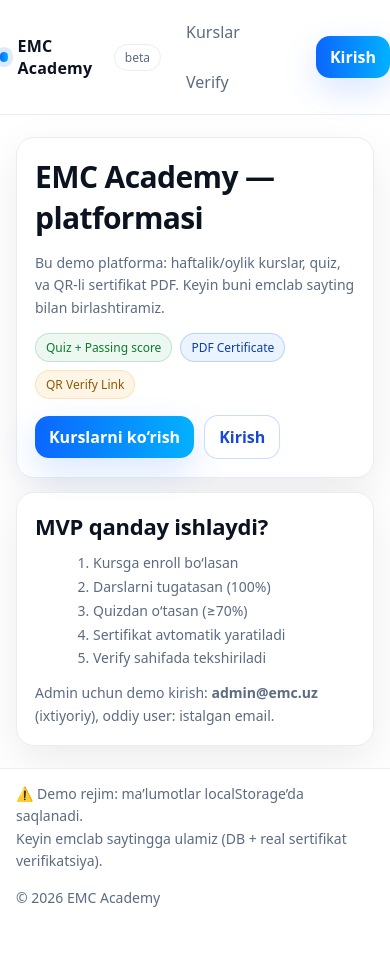
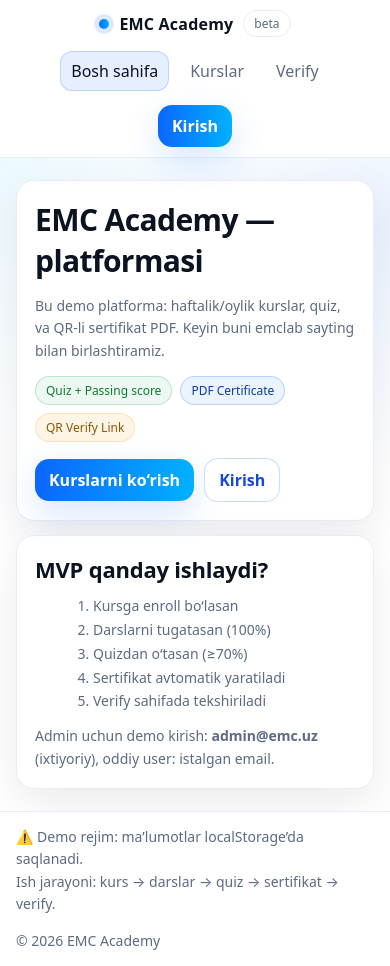
Before and after one commit to Odamov490/emc-academy, a React (Vite) app: page / in a window 390 px wide. Before the commit the page ends 923 px from the top, so only its background shows below. Built offline with nearby package versions, Linux system fonts and the light colour scheme.

Commit message:
Fix UX issues and polish interface across key pages

```diff
--- a/src/components/Shell.jsx
+++ b/src/components/Shell.jsx
@@ -26,6 +26,7 @@ function Topbar() {
         </div>
 
         <nav className="nav">
+          <NavLink to="/">Bosh sahifa</NavLink>
           <NavLink to="/academy">Kurslar</NavLink>
           <NavLink to="/verify/EMC-2026-000001">Verify</NavLink>
           {user?.isAdmin ? <NavLink to="/admin">Admin</NavLink> : null}
@@ -52,7 +53,7 @@ function Footer() {
       <div className="container footerInner">
         <div>
           <div className="muted">⚠️ Demo rejim: ma’lumotlar localStorage’da saqlanadi.</div>
-          <div className="muted">Keyin emclab saytingga ulamiz (DB + real sertifikat verifikatsiya).</div>
+          <div className="muted">Ish jarayoni: kurs → darslar → quiz → sertifikat → verify.</div>
         </div>
         <div className="muted">© {new Date().getFullYear()} EMC Academy</div>
       </div>
--- a/src/lib/auth.jsx
+++ b/src/lib/auth.jsx
@@ -14,10 +14,12 @@ export function AuthProvider({ children }) {
       appState,
       setAppState,
       login: ({ name, email, isAdmin = false }) => {
+        const cleanEmail = email.toLowerCase().trim();
+        const cleanName = name.trim() || cleanEmail.split('@')[0] || 'Foydalanuvchi';
         const u = {
-          id: email.toLowerCase().trim(),
-          name: name.trim(),
-          email: email.toLowerCase().trim(),
+          id: cleanEmail,
+          name: cleanName,
+          email: cleanEmail,
           isAdmin
         };
         setAppState((s) => setUserState(s, u));
--- a/src/pages/Learn.jsx
+++ b/src/pages/Learn.jsx
@@ -18,7 +18,7 @@ export default function Learn() {
 
   if (!course) return <div className="muted">Kurs topilmadi.</div>;
 
-  const done = (lessonId) => isLessonDone(appState, courseId, lessonId);
+  const done = (lessonId) => (lessonId ? isLessonDone(appState, courseId, lessonId) : false);
 
   const markDone = () => {
     if (!activeLesson) return;
--- a/src/pages/Login.jsx
+++ b/src/pages/Login.jsx
@@ -8,11 +8,19 @@ export default function Login() {
   const nav = useNavigate();
   const [name, setName] = useState('');
   const [email, setEmail] = useState('');
+  const [error, setError] = useState('');
 
   const onSubmit = (e) => {
     e.preventDefault();
-    const isAdmin = email.trim().toLowerCase() === 'admin@emc.uz';
-    login({ name: name || 'Foydalanuvchi', email: email || 'user@emc.uz', isAdmin });
+    const cleanEmail = email.trim().toLowerCase();
+    if (!cleanEmail || !cleanEmail.includes('@')) {
+      setError('Iltimos, to‘g‘ri email kiriting.');
+      return;
+    }
+
+    const isAdmin = cleanEmail === 'admin@emc.uz';
+    login({ name, email: cleanEmail, isAdmin });
+    setError('');
     nav('/academy');
   };
 
@@ -28,9 +36,11 @@ export default function Login() {
           <label className="label mt10">Email</label>
           <input className="input" value={email} onChange={(e) => setEmail(e.target.value)} placeholder="gulomjon@..." />
 
+          {error ? <div className="errorText mt8">{error}</div> : null}
+
           <div className="row gap10 mt16">
             <button className="btn" type="submit">Kirish</button>
-            <button className="btn btnGhost" type="button" onClick={() => { setName(''); setEmail(''); }}>Tozalash</button>
+            <button className="btn btnGhost" type="button" onClick={() => { setName(''); setEmail(''); setError(''); }}>Tozalash</button>
           </div>
 
           <div className="muted mt12">
--- a/src/pages/Quiz.jsx
+++ b/src/pages/Quiz.jsx
@@ -29,7 +29,7 @@ export default function Quiz() {
   const completion = getCourseCompletion(appState, courseId, lessons);
   const locked = completion.percent !== 100;
 
-  const qset = useMemo(() => shuffle(questions), [courseId]);
+  const qset = useMemo(() => shuffle(questions), [questions]);
   const [answers, setAnswers] = useState({});
   const [submitted, setSubmitted] = useState(false);
   const [score, setScore] = useState(null);
@@ -48,7 +48,7 @@ export default function Quiz() {
   };
 
   const onSubmit = () => {
-    if (locked) return;
+    if (locked || qset.length === 0) return;
     const total = qset.length;
     let correct = 0;
     for (const q of qset) {
@@ -124,8 +124,10 @@ export default function Quiz() {
           <div className="muted">
             Quiz ochilishi uchun darslar 100% bo‘lishi kerak. <Link to={`/learn/${courseId}`}>Darslarga qaytish</Link>
           </div>
+        ) : qset.length ? (
+          <div className="muted">Savollar: {qset.length} ta. Javob bergan: {answeredCount}/{qset.length}</div>
         ) : (
-          <div className="muted">Savollar: {qset.length} ta. Javob bergan: {answeredCount}/{qset.length}</div>
+          <div className="muted">Savollar topilmadi. Admin paneldan kurs savollarini tekshiring.</div>
         )}
 
         <div className="mt14">
@@ -157,7 +159,7 @@ export default function Quiz() {
 
         <div className="row gap10 mt16 wrap">
           <Link className="btn btnGhost" to={`/learn/${courseId}`}>Darslar</Link>
-          <button className="btn" onClick={onSubmit} disabled={locked || submitted || answeredCount !== qset.length}>
+          <button className="btn" onClick={onSubmit} disabled={locked || submitted || !qset.length || answeredCount !== qset.length}>
             {submitted ? 'Yuborildi ✅' : 'Yakunlash'}
           </button>
         </div>
--- a/src/styles/app.css
+++ b/src/styles/app.css
@@ -380,3 +380,44 @@ a{color:inherit}
   background:#fff;
   box-shadow: 0 12px 30px rgba(11,18,32,.05);
 }
+
+/* polish updates */
+.main{
+  background:
+    radial-gradient(circle at 0% 0%, rgba(2, 177, 255, 0.08), transparent 38%),
+    radial-gradient(circle at 100% 10%, rgba(11, 102, 255, 0.08), transparent 35%),
+    #fff;
+}
+
+.card{
+  transition: transform .18s ease, box-shadow .18s ease;
+}
+.card:hover{
+  transform: translateY(-2px);
+  box-shadow: 0 16px 40px rgba(11,18,32,.10);
+}
+
+.errorText{
+  color: var(--danger);
+  font-size: 13px;
+  font-weight: 600;
+}
+
+@media (max-width: 980px){
+  .topbarInner{
+    flex-wrap: wrap;
+    justify-content: center;
+    padding: 10px 0;
+  }
+  .brand{
+    width: 100%;
+    justify-content: center;
+  }
+  .nav{
+    justify-content: center;
+  }
+  .authArea{
+    width: 100%;
+    justify-content: center;
+  }
+}
```
